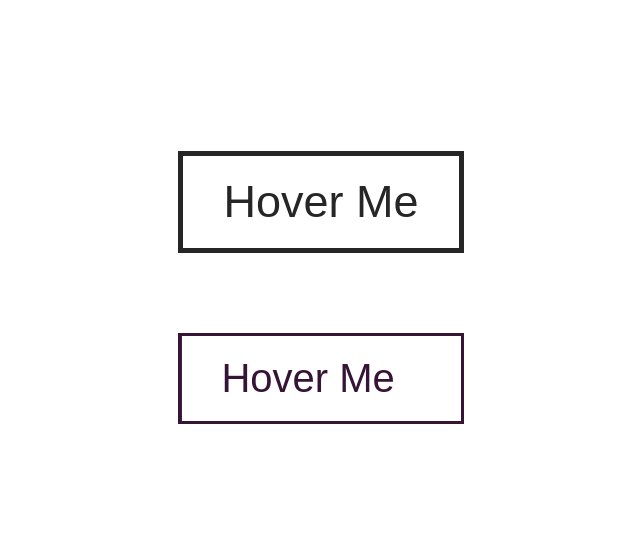
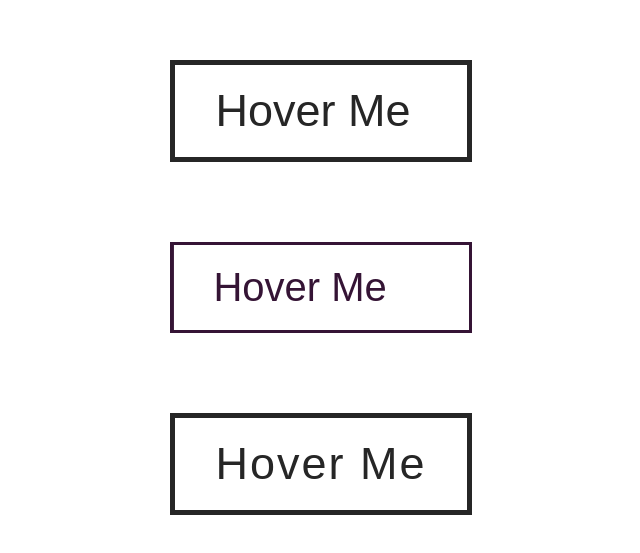
Before and after one commit to uralrdybread/CSSElements, a plain HTML site: page index.html in a window 1280 px wide. Shown: the part 121-674 px from the top of the page, without its empty margins (319-959 px from the left). Drawn offline with Linux system fonts and the light colour scheme.

Commit message:
x and y rotating button

```diff
--- a/index.html
+++ b/index.html
@@ -10,6 +10,7 @@
     <div class="container">
       <a id="Button1" href="#">Hover Me</a>
       <a id="Button2" href="#">Hover Me</a>
+      <a id="Button3" href="#">Hover Me</a>
     </div>
   </body>
 </html>
--- a/styles.css
+++ b/styles.css
@@ -45,8 +45,9 @@ body {
 }
 
 /*
-sliding hover button */
+sliding left to right hover button */
 #Button2 {
+  margin-bottom: 5rem;
   text-decoration: none;
   color: #351435;
   font-family: sans-serif;
@@ -78,3 +79,54 @@ sliding hover button */
 #Button2:hover {
   color: white;
 }
+
+/* x and y rotating button */
+#Button3 {
+  text-decoration: none;
+  font-family: sans-serif;
+  padding: 20px 40px;
+  color: #262626;
+  font-size: 45px;
+  letter-spacing: 2px;
+  border: 5px solid #262626;
+  position: relative;
+  transition: 1s;
+}
+
+#Button3:before {
+  content: "";
+  position: absolute;
+  top: 0;
+  left: 0;
+  width: 100%;
+  height: 100%;
+  background-color: #262626;
+  transition: 1s;
+  transform: rotateX(90deg);
+  z-index: -1;
+}
+
+#Button3:after {
+  content: "";
+  position: absolute;
+  top: 0;
+  left: 0;
+  width: 100%;
+  height: 100%;
+  background-color: #262626;
+  transition: 1s;
+  transform: rotateY(90deg);
+  z-index: -1;
+}
+
+#Button3:hover:before {
+  transform: rotateX(0deg);
+}
+
+#Button3:hover:after {
+  transform: rotateY(0deg);
+}
+
+#Button3:hover {
+  color: white;
+}
```
